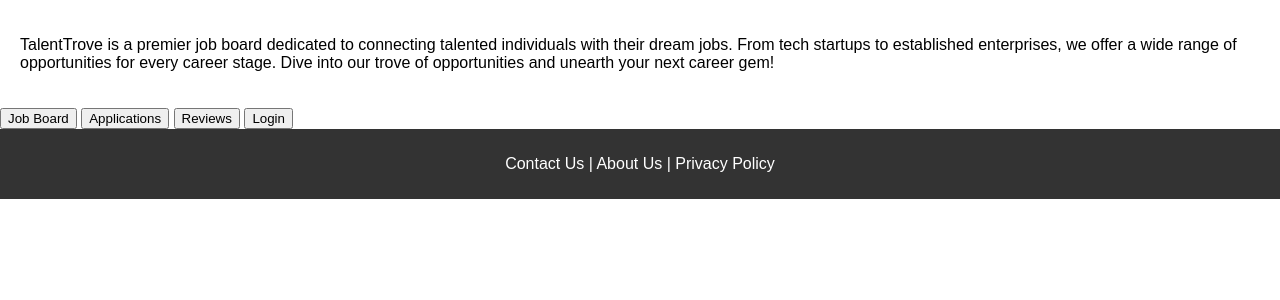
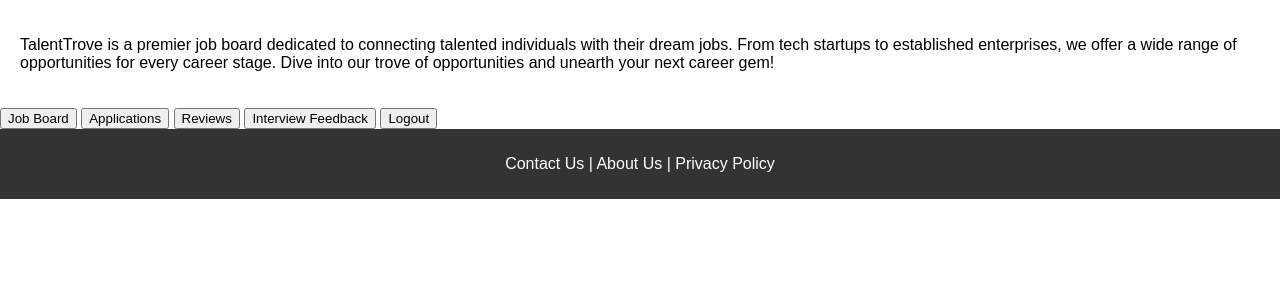
Before and after one commit to vbainwala/TalentTrove, a Flask app: template web_app/templates/index_candidates.html in a window 1280 px wide. Shown: the part 154-454 px from the top of the page. Run offline with Flask 3, Linux system fonts and the light colour scheme; the template is opened without the code that fills it: most values are stand-ins (such as "Sample title", 1, 10 or a date in 2020); parts of the project's set-up code (start-up, migrations or seed data) failed here and were passed over.

Commit message:
Adding the Post Review Feature for the Candidates

```diff
--- a/web_app/server.py
+++ b/web_app/server.py
@@ -391,6 +391,34 @@ def post_job():
 
     return render_template('post_job.html', job_id=job_id, company_id=company_id, recruiter_username=recruiter_username)
 
+@app.route('/post_review',methods=['GET','POST'])
+def post_review():
+    if not current_user.is_authenticated:
+        return redirect(url_for('login'))
+
+    username = current_user.username
+    review_id = generate_random_string()
+
+    if request.method=='POST':
+        feedback = request.form['Feedback']
+
+        # Case 1: user is a candidate, so show their applications only
+        candidate_check_query = """SELECT EXISTS(SELECT 1 FROM Candidate WHERE Username = :username)"""
+        is_candidate = g.conn.execute(text(candidate_check_query), {'username': username}).scalar()
+        if is_candidate:
+            feedback_query = """INSERT INTO Review (Review_ID, Company_Feedback, Candidate_username)
+                            VALUES (:review_id, :feedback,:username)"""
+            g.conn.execute(text(feedback_query), {
+                'review_id': review_id,
+                'feedback': feedback,
+                'username': username
+            })
+            g.conn.commit()
+
+            return redirect(url_for('reviews'))
+
+    return render_template('post_review.html')
+
 
 @app.route('/reviews')
 def reviews():
--- a/web_app/templates/index_candidates.html
+++ b/web_app/templates/index_candidates.html
@@ -52,7 +52,18 @@
         }
     </script>
 
-    <button onclick="redirect_to_login()">Login</button>
+    <button onclick="redirect_to_feedback()">Interview Feedback</button>
+
+    <script>
+        function redirect_to_feedback() {
+            const currentURL = "{{ current_url }}"; // Flask passes the current URL here
+            // Example: appending a query parameter before redirecting
+            const redirectURL = currentURL + "/post_review";
+            window.location.href = redirectURL;
+        }
+    </script>
+
+    <button onclick="redirect_to_login()">Logout</button>
 
     <script>
         function redirect_to_login() {
--- a/web_app/templates/job_board.html
+++ b/web_app/templates/job_board.html
@@ -13,6 +13,7 @@
         }
         .form-group {
             margin-right: 10px;
+            margin-left: 10px;
         }
         .job-row {
             cursor: pointer;
```
Also changed, not shown: web_app/templates/index_recruiters.html (+12 -1 lines), web_app/templates/post_review.html (added, +17 -0 lines).
